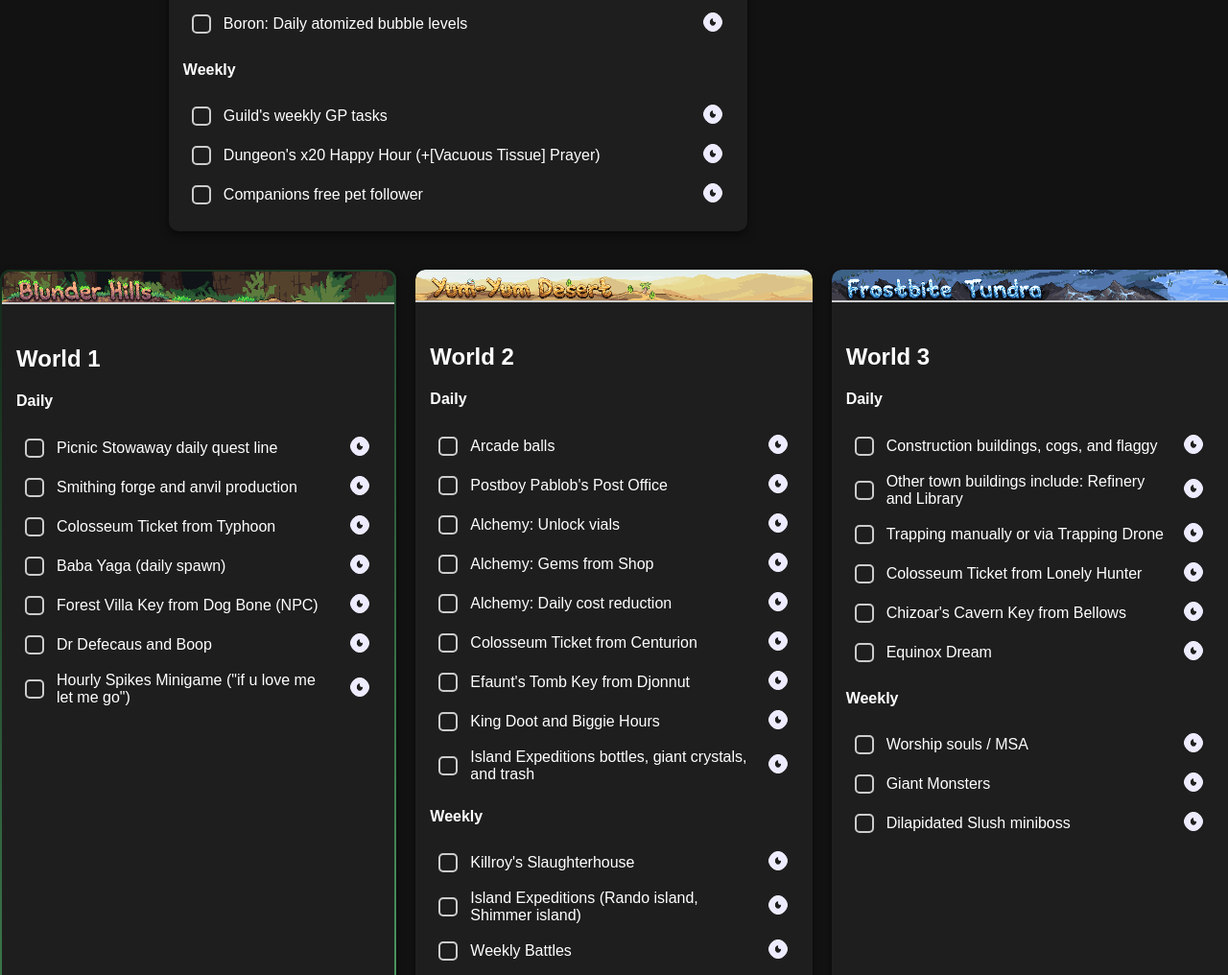
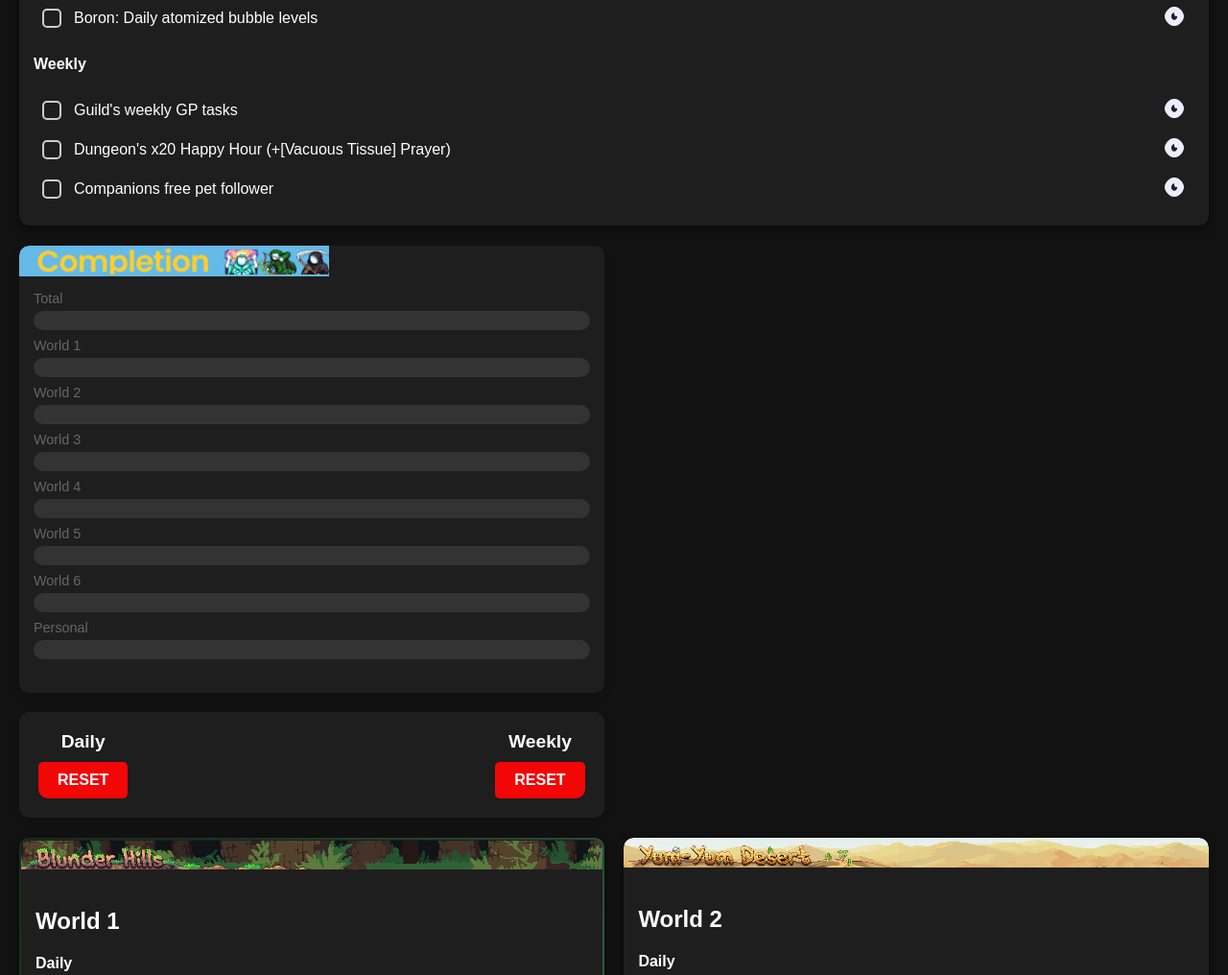
Before and after one commit to symbiotescorns/idleon-checklist, a plain HTML site: page index.html in a window 1280 px wide. Shown: the part 913-1929 px from the top of the page at 96% size. Drawn offline with Linux system fonts and the light colour scheme.

Commit message:
css changes for columns
- adjusted columns into a grid rather than flex
- fixed right-section to display properly rather than stretched
- partial fixed headers so they aren't stretched but now only shall on half the card header for larger cards

```diff
--- a/index.html
+++ b/index.html
@@ -55,14 +55,17 @@
             <div class="container" id="general-container">
                 <!-- General tasks will be dynamically loaded here -->
             </div>
-        </div>
             <div class="right-section">
                 <div class="completion-card card">
                     <div class="card-inner">
+                        <div class="banner-wrapper">
                             <img src="./assets/banners/complition.png" alt="Completion Banner" class="banner">
+                        </div>
+                        <div class="card-content">
                             <!-- Progress bars will be dynamically loaded here -->
                             <div id="progress-bars-container">
                                 <!-- Progress bars will be dynamically added here -->
+                            </div>
                         </div>
                     </div>
                 </div>
@@ -99,6 +102,7 @@
             <h3>Hidden Tasks</h3>
             <ul id="hidden-tasks"></ul>
         </div>
+    </div>
     <footer>
         <img src="./assets/site/f1.png" alt="footer" class="footer-image">
     </footer>
--- a/scripts.js
+++ b/scripts.js
@@ -183,6 +183,9 @@ function loadTasks() {
                 const cardInner = document.createElement('div');
                 cardInner.className = 'card-inner';
 
+                const bannerWrapper = document.createElement('div');
+                bannerWrapper.className = 'banner-wrapper';
+
                 const banner = document.createElement('img');
                 banner.src = world.banner;
                 banner.alt = `${world.name} Banner`;
@@ -237,7 +240,9 @@ function loadTasks() {
                     cardContent.appendChild(checklist);
                 });
 
-                cardInner.appendChild(banner);
+                bannerWrapper.appendChild(banner);
+
+                cardInner.appendChild(bannerWrapper);
                 cardInner.appendChild(cardContent);
 
                 card.appendChild(cardInner);
--- a/styles.css
+++ b/styles.css
@@ -108,11 +108,15 @@ header .controls .button.toggle:hover {
     background-color: #2a2a2a;
 }
 
+.banner-wrapper {
+    height: 32px;
+    overflow: hidden;
+}
+
 .banner {
     width: 100%; /* Full width of the card */
-    height: 32px; /* Maintain aspect ratio */
-    max-height: 200px; /* Limit the height */
-    object-fit: cover; /* Ensure the image scales properly */
+    height: 100%;
+    object-fit: scale-down;
     object-position: left; /* Align the image to the left */
     border-bottom: 2px solid #ccc; /* Add a subtle divider */
 }
@@ -258,16 +262,36 @@ footer h3 {
 }
 
 .general-section {
-    display: flex;
+    /* display: flex;
     justify-content: space-between;
-    gap: 10px;
-    align-items: flex-start; /* Align General and Completion sections to the top */
-    flex: 3; /* General section retains its larger size */
+    gap: 20px;
+    align-items: flex-start; */
+    /* Align General and Completion sections to the top */
+    /* General section retains its larger size */
+    /* flex: 3;  */
+
+    display: grid;
+    grid-template-columns: repeat(auto-fit, minmax(500px, 1fr));
+    gap: 1.3rem;
+
+    width: 100%;
 }
 
 .general-section .container {
-    width: calc((100% - 40px) * 2 / 3 + 20px); /* 2 gaps go 20px = 40px - align to timer section */
+    /* 2 gaps go 20px = 40px - align to timer section */
+    /* width: calc((100% - 40px) * 2 / 3 + 20px); */
     padding: 0;
+    margin: 0;
+    /* flex: 0 0 calc((100% - 40px) * 2 / 3); */
+    grid-column: span 2;
+}
+
+.worlds-section .container {
+    display: grid;
+    grid-template-columns: repeat(auto-fit, minmax(500px, 1fr));
+    gap: 1.3rem;
+    width: 100%;
+
 }
 
 .card.general-card {
@@ -294,6 +318,14 @@ footer h3 {
     color: #ffffff; /* Ensure text inside the completion card is white */
     border-radius: 10px;
     box-shadow: 0 4px 8px rgba(0, 0, 0, 0.1);
+}
+
+#progress-bars-container > .progress-bar {
+    margin-top: 0.5rem;
+}
+
+#progress-bars-container > .progress-bar:first-of-type {
+    margin-top: 0;
 }
 
 .progress-bar {
@@ -362,10 +394,10 @@ footer h3 {
 .worlds-section {
     display: flex;
     justify-content: space-between;
-    gap: 20px;
+    gap: 1.3rem;
     flex-wrap: wrap; /* Ensure responsiveness */
     align-items: flex-start; /* Align items to the top */
-    margin-top: 20px;
+    margin-top: 1.3rem;
 }
 
 .personal-tasks {
@@ -467,17 +499,19 @@ footer h3 {
 }
 
 .layout-container {
+    display: block;
     padding: 20px;
-    display: flex;
-    gap: 20px;
-    align-items: flex-start;
 }
 
 .right-section {
-    flex: 1; /* Right section takes less space */
+    /* Right section takes less space */
+    /* flex: 1; */
+    /* flex: 1 1 calc((100% - 40px) / 3);
     display: flex;
     flex-direction: column;
-    gap: 20px;
+    gap: 20px; */
+
+    display: block;
 }
 
 .timers-section {
@@ -611,14 +645,21 @@ footer h3 {
 }
 
 @media (max-width: 1024px) {
+    .general-section {
+        display: flex;
+        flex-direction: column;
+    }
+
     .card {
-        flex: 1 1 calc(50% - 40px); /* 2 cards per row on medium screens */
+        /* 2 cards per row on medium screens */
+        /* flex: 1 1 calc(50% - 40px);  */
     }
 }
 
 @media (max-width: 768px) {
     .card {
-        flex: 1 1 calc(100% - 40px); /* 1 card per row on small screens */
+        /* 1 card per row on small screens */
+        /* flex: 1 1 calc(100% - 40px);  */
     }
 
     .general-section, .worlds-section {
```
Also changed, not shown: assets/banners/general_2.png (added). Lines whose indentation alone changed are shown as unchanged.
